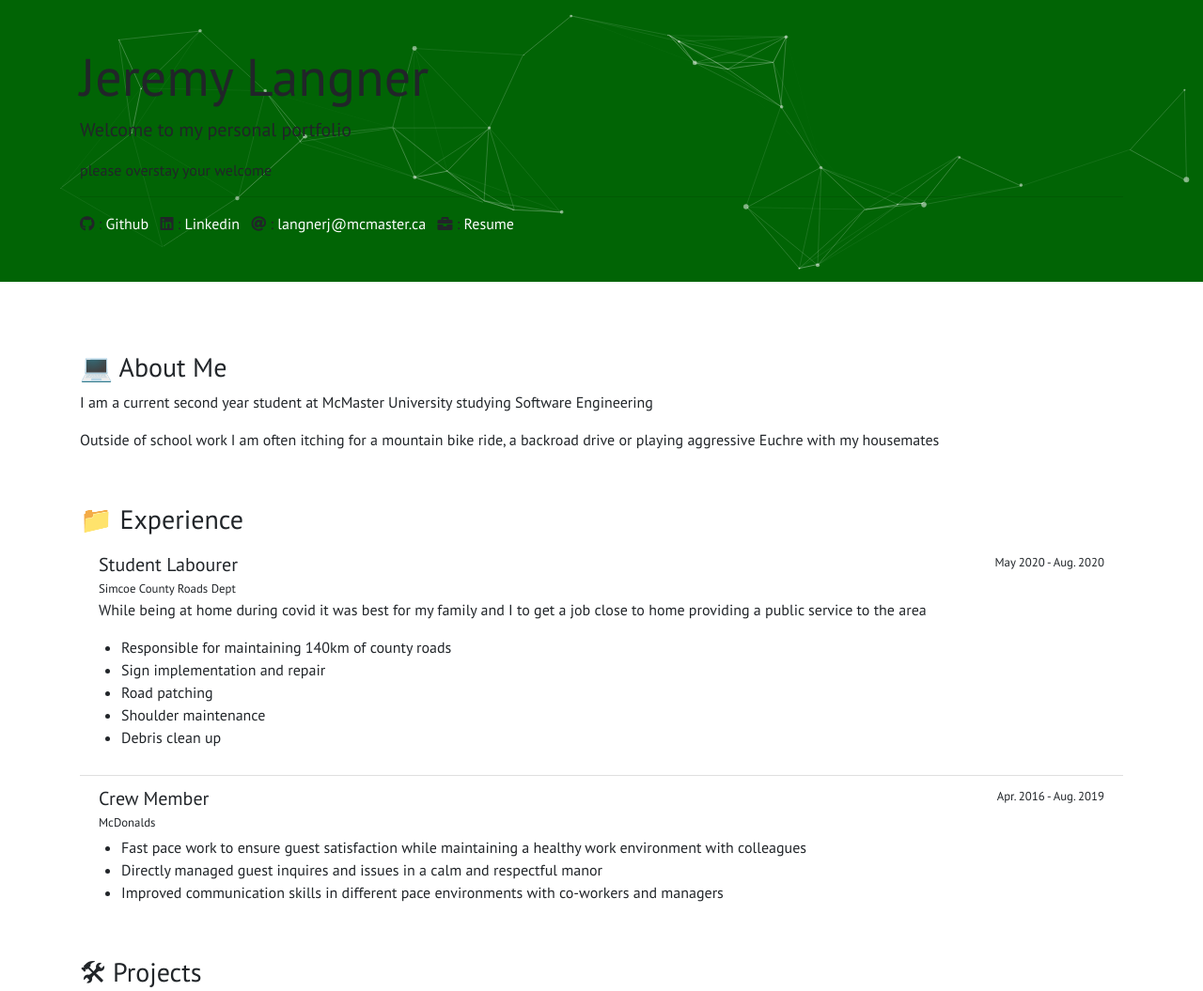
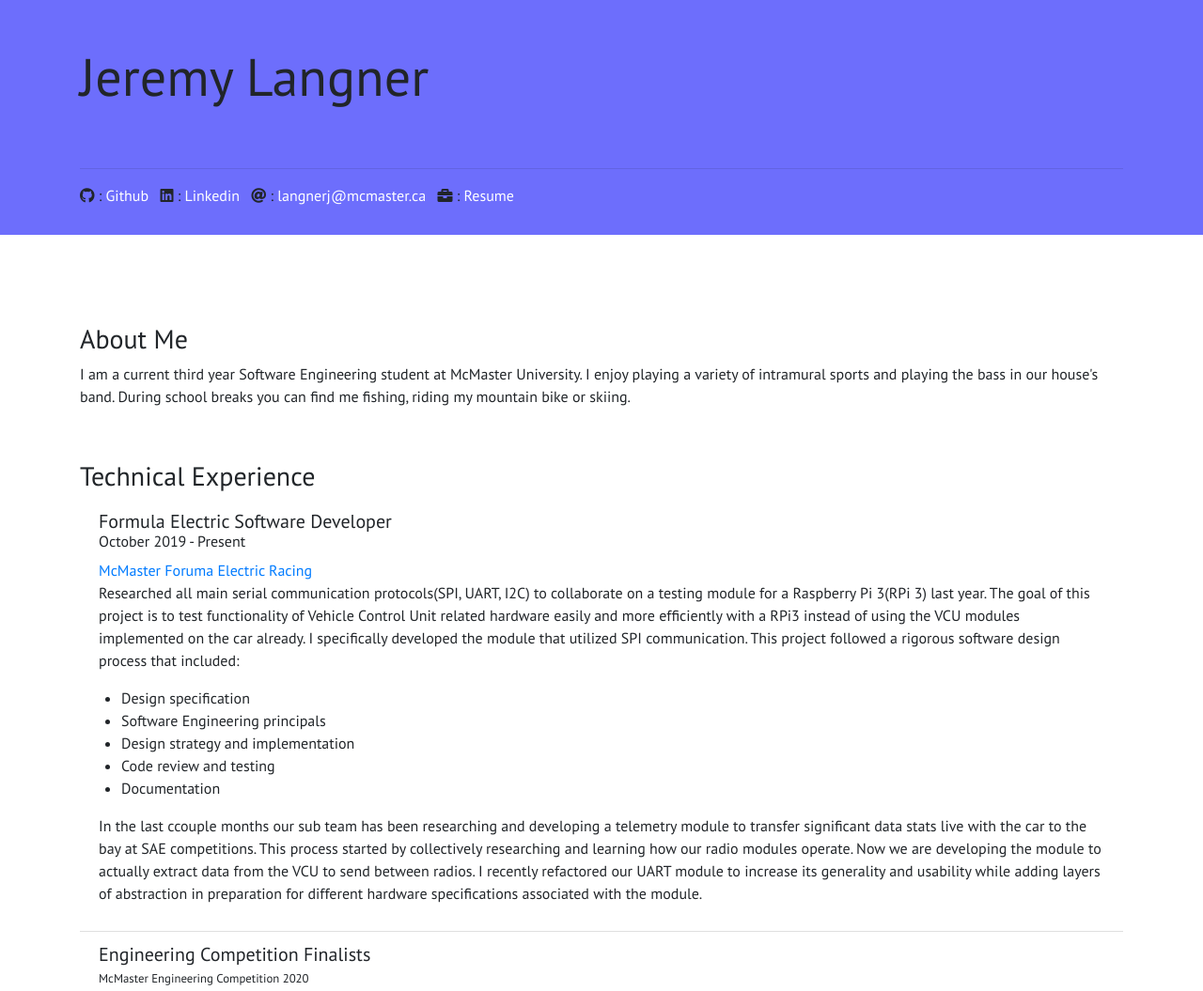
Before and after one commit to jlangner15/jlangner15.github.io, a plain HTML site: page index.html in a window 1280 px wide. Shown: the top 1055 px of the page at 94% size. Drawn offline with nearby package versions, Linux system fonts and the light colour scheme.

Commit message:
Updated index.html for 2021 Fall

```diff
--- a/index.html
+++ b/index.html
@@ -21,8 +21,8 @@
     #particles-js {
         position: absolute;
         width: 100%;
-        height: 300px;
-        background-color: #016405;
+        height: 250px;
+        background-color: #6d6efc;
         background-image: url("");
         background-repeat: no-repeat;
         background-size: cover;
@@ -43,15 +43,13 @@
 
 <!-- Intro Header -->
 <div class="container pt-5">
-    <h1 class="display-4">Jeremy Langner</h1>
-    <p class="lead">Welcome to my personal portfolio </p>
-    <p> please overstay your welcome</p>
+    <h1 class="display-4 pb-5">Jeremy Langner</h1>
     <hr>
     <div class="socials">
         <i class="fab fa-github"></i> : <a href="https://github.com/jlangner15">Github</a>
         <i class="fab fa-linkedin"></i> :  <a href="https://www.linkedin.com/in/jeremy-langner/">Linkedin</a>
         <i class="fas fa-at"></i> : <a href="mailto:langnerj@mcmaster.ca">langnerj@mcmaster.ca</a>
-        <i class="fas fa-briefcase"></i> : <a href="resume/2020JLResume.html">Resume</a>
+        <i class="fas fa-briefcase"></i> : <a href="resume/2021_22%20JL%20Resume%20.pdf">Resume</a>
     </div>
 </div>
 
@@ -60,58 +58,90 @@
 
     <!-- About Me -->
     <section class="pt-4 pb-3">
-        <h3>💻 About Me</h3>
-        <p>I am a current second year student at McMaster University studying Software Engineering</p>
-        <p>Outside of school work I am often itching for a mountain bike ride, a backroad drive or playing aggressive Euchre with my housemates</p>
+        <h3>About Me</h3>
+        <p>I am a current third year Software Engineering student at McMaster University.
+            I enjoy playing a variety of intramural sports and playing the bass in our house's band.
+            During school breaks you can find me fishing, riding my mountain bike or skiing.</p>
     </section>
 
     <!-- Experience -->
     <section class="pt-4 pb-3">
-        <h3>📁 Experience </h3>
+        <h3>Technical Experience</h3>
         <div class="list-group list-group-flush">
 
-            <!-- Experience Item   -->
+            <!-- Technical Experience   -->
             <div class="list-group-item">
                 <div class="d-flex w-100 justify-content-between">
-                    <h5 class="mb-0">Student Labourer</h5>
-                    <small>May 2020 - Aug. 2020</small>
+                    <h5 class="mb-0">Formula Electric Software Developer</h5>
                 </div>
-                <small>Simcoe County Roads Dept</small>
-                <p>While being at home during covid it was best for my family and I to get a job close to home providing a public service to the area</p>
-                <ul class="mt-1 mb- pl-4">
-                    <li>Responsible for maintaining 140km of county roads</li>
-                    <li>Sign implementation and repair </li>
-                    <li>Road patching</li>
-                    <li>Shoulder maintenance</li>
-                    <li>Debris clean up</li>
-                </ul>
+                <h6>October 2019 - Present</h6>
+                <a href="https://macformularacing.com/" target="_blank" >McMaster Foruma Electric Racing</a>
+                <p>
+                    Researched all main serial communication protocols(SPI, UART, I2C) to collaborate on a testing module for a Raspberry Pi 3(RPi 3) last year.
+                    The goal of this project is to test functionality of Vehicle Control Unit related hardware easily and more efficiently with a RPi3 instead of using the VCU modules implemented on the car already.
+                    I specifically developed the module that utilized SPI communication. This project followed a rigorous software design process that included:
+                    <ul class="mt-1 mb- pl-4">
+                        <li>Design specification</li>
+                        <li>Software Engineering principals</li>
+                        <li>Design strategy and implementation</li>
+                        <li>Code review and testing</li>
+                        <li>Documentation</li>
+                    </ul>
+                    In the last ccouple months our sub team has been researching and developing a telemetry module to transfer significant data
+                    stats live with the car to the bay at SAE competitions. This process started by collectively researching and learning how
+                    our radio modules operate. Now we are developing the module to actually extract data from the VCU to send between radios.
+                    I recently refactored our UART module to increase its generality and usability while adding layers of abstraction in
+                    preparation for different hardware specifications associated with the module.
+                </p>
             </div>
 
-            <!-- Experience Item   -->
             <div class="list-group-item">
                 <div class="d-flex w-100 justify-content-between">
-                    <h5 class="mb-0">Crew Member</h5>
-                    <small>Apr. 2016 - Aug. 2019</small>
+                    <h5 class="mb-0">Engineering Competition Finalists</h5>
                 </div>
-                <small>McDonalds</small>
-                <ul class="mt-1 mb-1 pl-4">
-                    <li>Fast pace work to ensure guest satisfaction while maintaining a healthy work environment with colleagues</li>
-                    <li>Directly managed guest inquires and issues in a calm and respectful manor</li>
-                    <li>Improved communication skills in different pace environments with co-workers and managers</li>
-                </ul>
+                <small>McMaster Engineering Competition 2020</small>
+                <p>The McMaster Engineering Competition(MEC) 2020 was run as a 2 day virtual event for all undergraduate engineering students who wanted to participate.
+                    This years competition was significantly different since it was entirely virtual. The goal was for each member to create
+                    a Rudy Goldberg machine, film it performing a simple task in an entertaining yet effective manor. These videos were first
+                    combined in a slideshow and shown to the judges. Five groups, including us, moved on to the next stage where we had to pitch our ideas.
+                    Our pitch involved presenting to the panel of judges with while presenting the informal ideas of the machine in a technical and formal format.
+                    Although this experience was different than the previous year it was a great opportunity to practice and present over virtual
+                    meetings and collaborate with members virtually as well.</p>
+
+                <small>McMaster Engineering Competition 2019</small>
+                <p> The MEC in 2019 was a more traditional style since it was an in person single day event. The task was to create a freestanding structure to
+                    withstand a certain amount of wind from a single source. Our group of four was given several specifications and constraints regarding our solution.
+                    The two biggest constraints were time and cost. We had to plan, build and prototype a our structure using materials that we had to "purchase" from
+                    the committee using the given budget. We also had deadlines on presenting, demonstrating and submitting all work involved. Overall this was a great experience to
+                    improve collaborating and problem solving skills since it was with an unfamiliar group with a small scale problem but realistic constraints and expectations.
+                </p>
             </div>
         </div>
     </section>
 
     <!-- Projects -->
     <section class="pt-4 pb-3">
-        <h3>🛠 Projects</h3>
+        <h3>Projects</h3>
         <div class="container pt-2">
             <div class="row hidden-md-up">
                 <div class="col-md-4 pb-3">
 
                     <!-- Project Card  -->
-                    <div class="card" style="width: 18rem;">
+                    <div class="card" style="width: 36rem;">
+                        <div class="card-body">
+                            <h5 class="card-title">Formula Electric Raspberry Pi Testing Suite</h5>
+                            <p class="card-text">
+                                Researched all main serial communication protocols(SPI, UART, I2C) to collaborate on a testing module for a Raspberry Pi 3(RPi3) using Python.
+                                The goal of this project is to test functionality of Vehicle Control Unit related hardware easily and more efficiently with a RPi3
+                                instead of using the VCU modules implemented on the car already. This specific project was to test functionality of an accelerometer.
+                                I took an object oriented approach in Python to add a layer of abstraction and encapsulate all individual functions under a single class.
+                                This implementation used a library known as spidev to handle communication between the RPi3 and the accelerometer.
+                            </p>
+                        </div>
+                    </div>
+
+                    <!-- Project Card  -->
+                    <div class="card" style="width: 36rem;">
                         <div class="card-body">
                             <h5 class="card-title">Automated Webscraper</h5>
                             <h6 class="card-subtitle mb-2 text-muted">Python</h6>
@@ -121,7 +151,6 @@
                             </a>
                         </div>
                     </div>
-
                 </div>
 
             </div>
@@ -130,20 +159,53 @@
 
     <!-- Skills -->
     <section class="pt-4 pb-3">
-        <h3>👨‍💻 Skills</h3>
+        <h3>Skills</h3>
         <ul class="mt-1 mb-1">
-            <li><b>Languages:</b> Python, Java, MatLab, HTML, CSS </li>
-            <li><b>Tools:</b> GitHub, Git, Bash</li>
+            <li><b>Languages:</b> Python, Java, C, SQL, Git, HTML, CSS ,Bash, LaTex, Bash, Assembly(64 bit NASM), MatLab</li>
+            <li><b>Technologies:</b> Unix/ Linux environment, GitHub, Gitlab, STM32Cube IDE, JetBrains Suite, vscode, Microsoft Suite, Google Suite</li>
         </ul>
     </section>
 
     <!-- Hobbies -->
     <section class="pt-4 pb-3">
-        <h3>🏂 Hobbies</h3>
+        <h3>How I enjoy spending free time</h3>
         <ul class="mt-1 mb-1">
+            <li>Bass guitar</li>
             <li>Skiing</li>
             <li>Mountain biking</li>
+            <li>Ultimate Frisbee</li>
         </ul>
+    </section>
+
+    <!-- Work Experience -->
+    <section class="'pt-4 pb-3">
+        <h3>Past Work Experience</h3>
+        <div class="list-group-item">
+            <div class="d-flex w-100 justify-content-between">
+                <h5 class="mb-0">Student Labourer</h5>
+                <small>May - September 2020/2021</small>
+            </div>
+            <small>Simcoe County Roads Dept</small>
+            <ul class="mt-1 mb- pl-4">
+                <li>Responsible for maintaining 140km of county roads with all construction and operations conducted safely for both travellers and employees</li>
+                <li>Effective communication with other colleagues was necessary via a variety of forms</li>
+                <li>Handling civilian requests/ inquiries on the spot</li>
+            </ul>
+        </div>
+
+
+        <div class="list-group-item">
+            <div class="d-flex w-100 justify-content-between">
+                <h5 class="mb-0">Crew Member</h5>
+                <small>Apr. 2016 - Aug. 2019</small>
+            </div>
+            <small>McDonalds</small>
+            <ul class="mt-1 mb-1 pl-4">
+                <li>Fast pace work to ensure guest satisfaction while maintaining a healthy work environment with colleagues</li>
+                <li>Directly managed guest inquires and issues in a calm and respectful manor</li>
+                <li>Improved communication skills in different pace environments with co-workers and managers</li>
+            </ul>
+        </div>
     </section>
 </div>
 </body>
@@ -151,112 +213,3 @@
 
 <!-- PARTICLE EFFECT -->
 <script src="https://cdn.jsdelivr.net/particles.js/2.0.0/particles.min.js"></script>
-
-<script>
-    // LOAD PARTICLE EFFECT
-    particlesJS("particles-js", {
-        "particles": {
-            "number": {
-                "value": 80,
-                "density": {
-                    "enable": true,
-                    "value_area": 800
-                }
-            },
-            "color": {
-                "value": "#ffffff"
-            },
-            "shape": {
-                "type": "circle",
-                "stroke": {
-                    "width": 0,
-                    "color": "#000000"
-                },
-                "polygon": {
-                    "nb_sides": 5
-                },
-            },
-            "opacity": {
-                "value": 0.5,
-                "random": false,
-                "anim": {
-                    "enable": false,
-                    "speed": 1,
-                    "opacity_min": 0.1,
-                    "sync": false
-                }
-            },
-            "size": {
-                "value": 3,
-                "random": true,
-                "anim": {
-                    "enable": false,
-                    "speed": 20,
-                    "size_min": 0.1,
-                    "sync": false
-                }
-            },
-            "line_linked": {
-                "enable": true,
-                "distance": 150,
-                "color": "#ffffff",
-                "opacity": 0.4,
-                "width": 1
-            },
-            "move": {
-                "enable": true,
-                "speed": 6,
-                "direction": "none",
-                "random": false,
-                "straight": false,
-                "out_mode": "out",
-                "bounce": false,
-                "attract": {
-                    "enable": false,
-                    "rotateX": 600,
-                    "rotateY": 1200
-                }
-            }
-        },
-        "interactivity": {
-            "detect_on": "canvas",
-            "events": {
-                "onhover": {
-                    "enable": true,
-                    "mode": "repulse"
-                },
-                "onclick": {
-                    "enable": true,
-                    "mode": "push"
-                },
-                "resize": true
-            },
-            "modes": {
-                "grab": {
-                    "distance": 400,
-                    "line_linked": {
-                        "opacity": 1
-                    }
-                },
-                "bubble": {
-                    "distance": 400,
-                    "size": 40,
-                    "duration": 2,
-                    "opacity": 8,
-                    "speed": 3
-                },
-                "repulse": {
-                    "distance": 200,
-                    "duration": 0.4
-                },
-                "push": {
-                    "particles_nb": 4
-                },
-                "remove": {
-                    "particles_nb": 2
-                }
-            }
-        },
-        "retina_detect": true
-    });
-</script>
```
